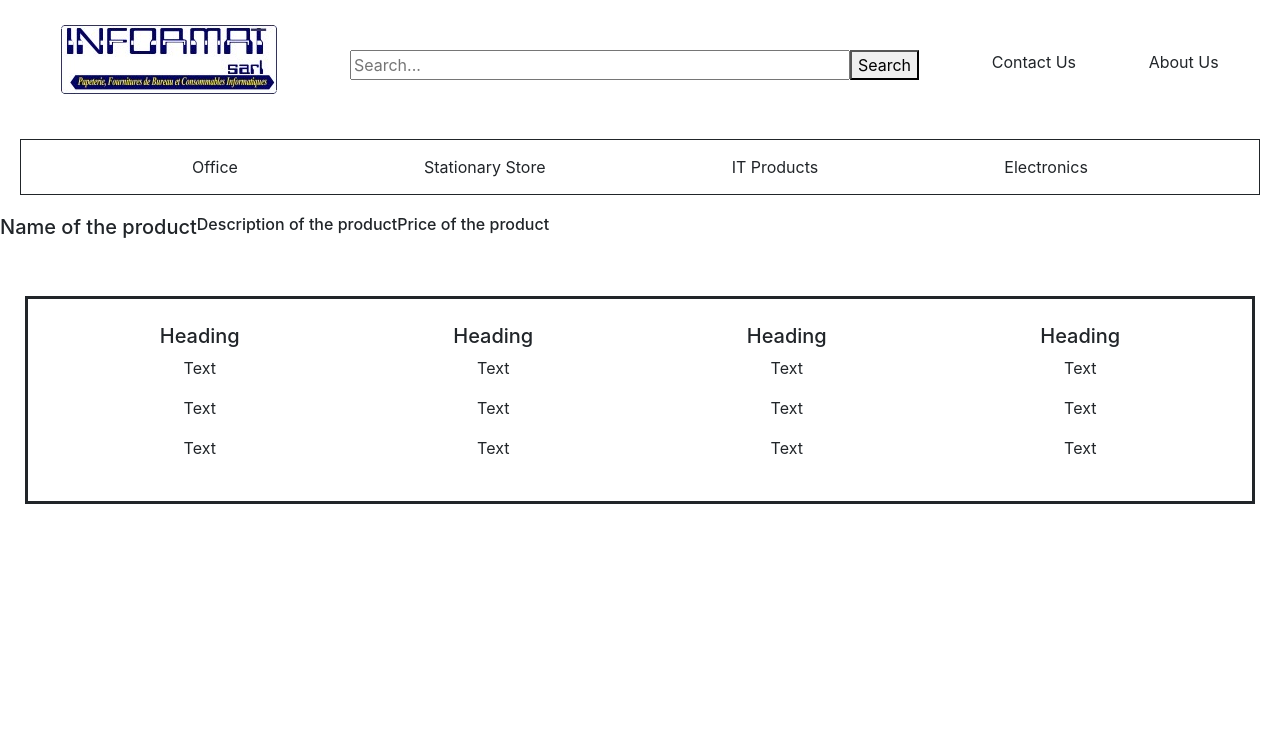
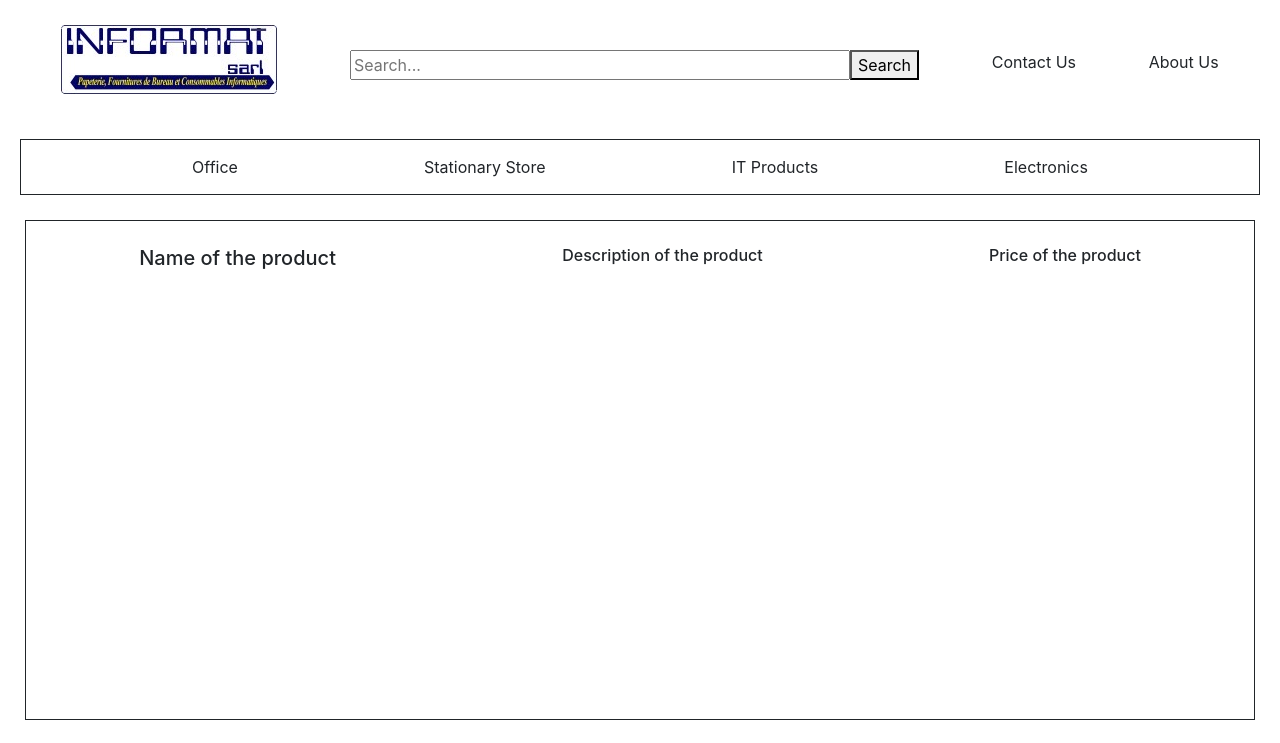
Before and after one commit to suranamanan16/informat-frontend-v1, a React (Create React App) app: page / in a window 1280 px wide. Shown: the top 743 px of the page. Built offline with nearby package versions, Linux system fonts and the light colour scheme.

Commit message:
adding more styling and fixing bugs

```diff
--- a/src/Components/ProductPage/Product.js
+++ b/src/Components/ProductPage/Product.js
@@ -12,7 +12,15 @@ class Product extends React.Component{
 
       display: 'flex',
       flexDirection: 'row',
+      borderStyle: 'solid',
+      borderWidth: 'thin',
+      margin: '25px',
+      height: '500px',
+      justifyContent: 'space-around'
+    }
 
+    const flexItem = {
+      margin: '25px'
     }
 
     return(
@@ -24,14 +32,14 @@ class Product extends React.Component{
 
         <div style={flexBox}>
 
-          <div>
+          <div style={flexItem}>
             <h5>Name of the product</h5>
             <img />
           </div>
 
-          <h6>Description of the product</h6>
+          <h6 style={flexItem}>Description of the product</h6>
 
-          <h6>Price of the product</h6>
+          <h6 style={flexItem}>Price of the product</h6>
 
         </div>
 
```
